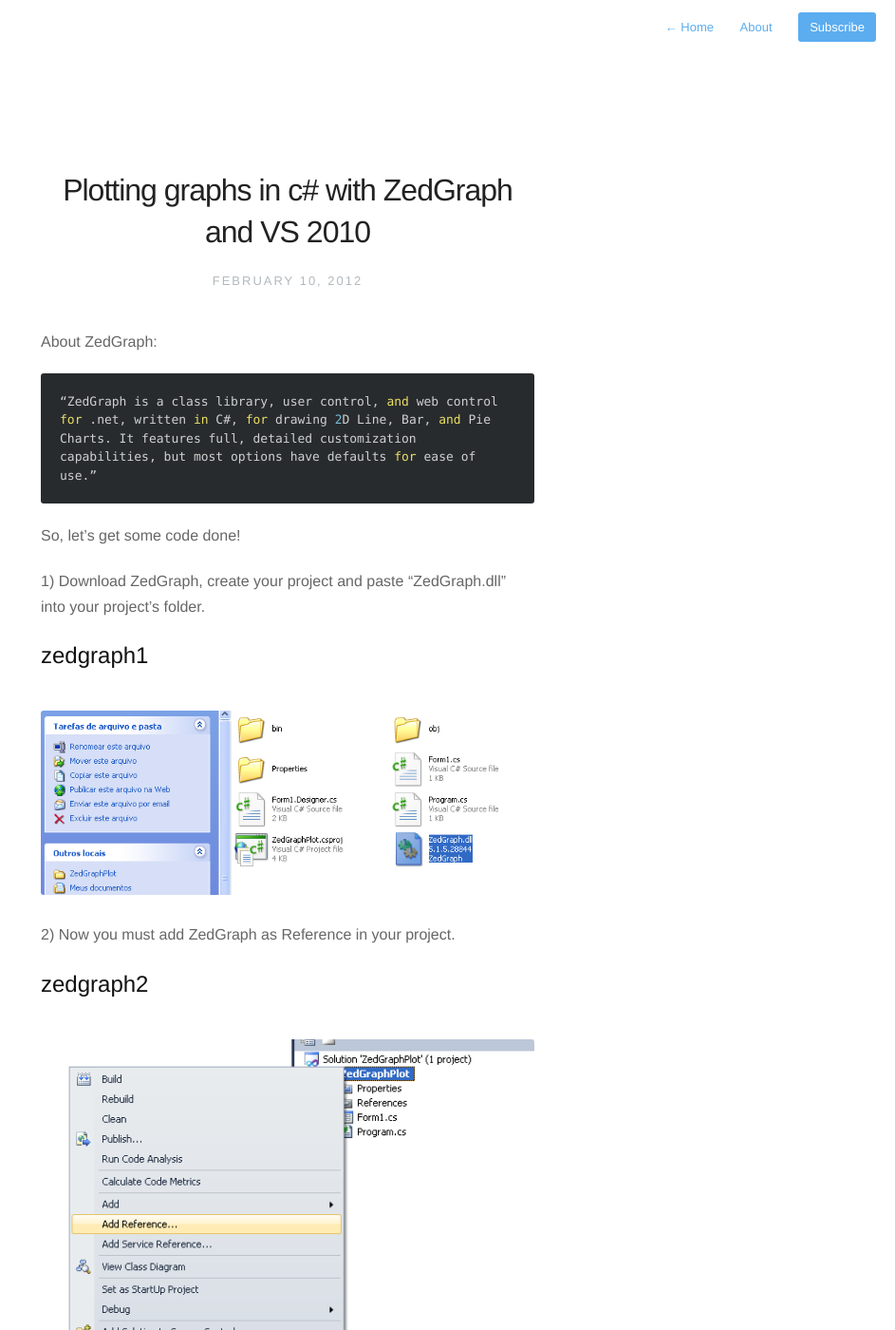
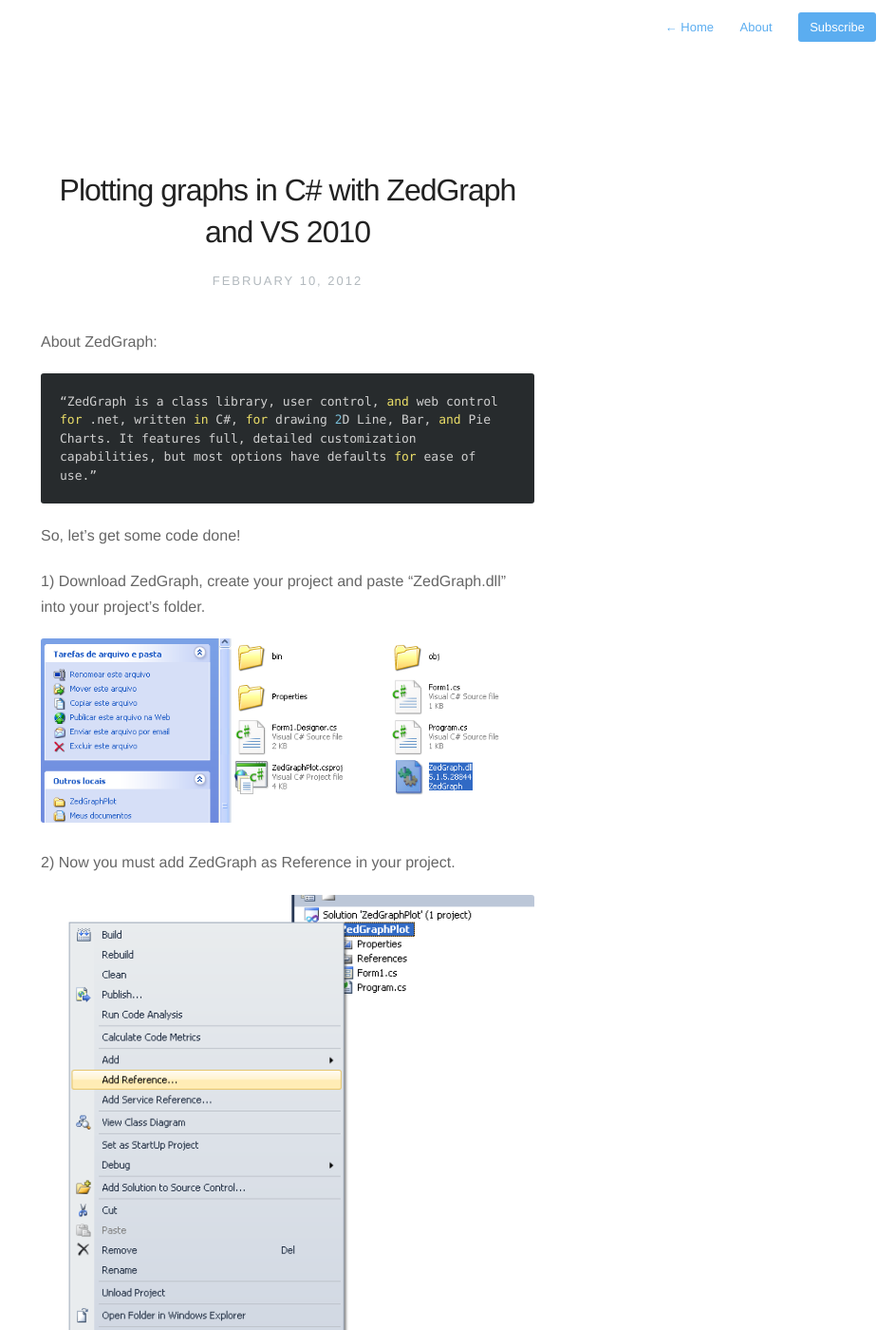
Before and after one commit to fpgentil/fpgentil.github.io, a Jekyll site: the page built from _posts/2012-02-10-plotting-graphs-in-c-with-zedgraph-and-vs-2010.markdown, in a window 1280 px wide and 1400 px high. Shown: the whole window at 95% size, without its empty margins (337-1280 px from the left). Built offline with Jekyll 4.4.1, drawn with Linux system fonts in a browser that asks for light colours; nearby versions of some CDN libraries; some of the changed text lies outside the part shown.

Commit message:
Remove labels from images in zedgraph post

```diff
--- a/_posts/2012-02-10-plotting-graphs-in-c-with-zedgraph-and-vs-2010.markdown
+++ b/_posts/2012-02-10-plotting-graphs-in-c-with-zedgraph-and-vs-2010.markdown
@@ -1,5 +1,5 @@
 ---
-title:  "Plotting graphs in c# with ZedGraph and VS 2010"
+title:  "Plotting graphs in C# with ZedGraph and VS 2010"
 date:   2012-02-10 08:00:00
 description:
 ---
@@ -14,28 +14,22 @@ So, let’s get some code done!
 
 1) Download ZedGraph, create your project and paste “ZedGraph.dll” into your project’s folder.
 
-## zedgraph1
 ![zedgraph1](/assets/images/zedgraph/zedgraph1.png)
 
 2) Now you must add ZedGraph as Reference in your project.
 
-## zedgraph2
 ![zedgraph2](/assets/images/zedgraph/zedgraph2.png)
 
-## zedgraph3
 ![zedgraph3](/assets/images/zedgraph/zedgraph3.png)
 
 3) Then, open up your ToolBox and add ZedGraph there so this will let you drag and drop it.
 
-## zedgraph4
 ![zedgraph4](/assets/images/zedgraph/zedgraph4.png)
 
-## zedgraph5
 ![zedgraph5](/assets/images/zedgraph/zedgraph5.png)
 
 4) Alright, so now drag and drop ZedGraph into your form. Probably you have something like this now:
 
-## zedgraph6
 ![zedgraph6](/assets/images/zedgraph/zedgraph6.png)
 
 Since this is just a tutorial, I’m going to make some random plots, trying to approach you to ZedGraph’s magic Smiley mostrando a língua.
```
Also changed, not shown: other parts of _posts/2012-02-10-plotting-graphs-in-c-with-zedgraph-and-vs-2010.markdown (+0 -1 lines).
